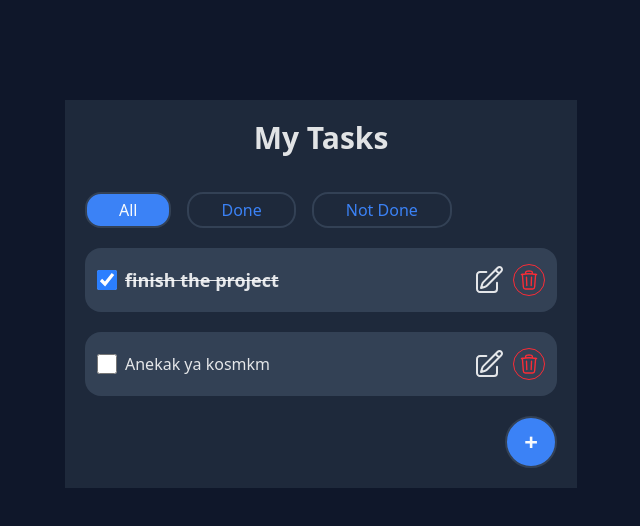
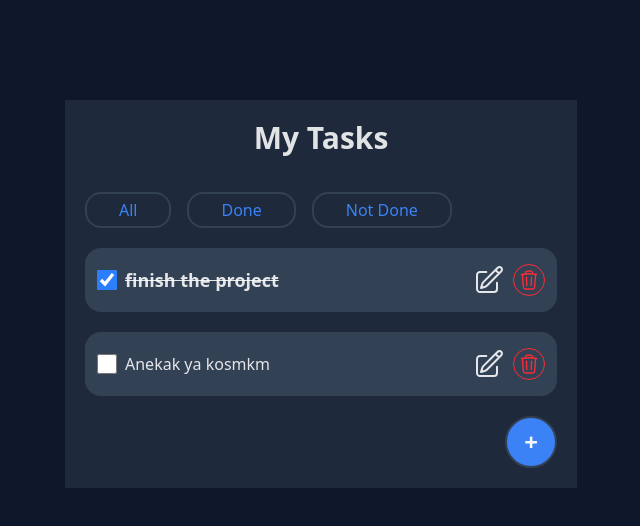
Before and after one commit to MohammedNaderAlGhussin/reactToDoList, a React (Vite) app: page / in a window 1280 px wide. Shown: the top 526 px of the page, without its empty margins (319-959 px from the left). Built offline with nearby package versions, Linux system fonts and the light colour scheme.

Commit message:
handling the active button and updatign the filter state

```diff
--- a/src/components/NavButton.jsx
+++ b/src/components/NavButton.jsx
@@ -1,11 +1,28 @@
-import React from "react";
+import React, { useContext } from "react";
+import { TasksContext } from "../context/TasksContext";
 
 const NavButton = () => {
+  const { filter, setFilter } = useContext(TasksContext);
   return (
     <ul className="flex flex-row gap-4 mt-4">
-      <li className="btn active">All</li>
-      <li className="btn">Done</li>
-      <li className="btn">Not Done</li>
+      <li
+        className={`btn ${filter == "all" ? "active" : ""}`}
+        onClick={() => setFilter("all")}
+      >
+        All
+      </li>
+      <li
+        className={`btn ${filter == "done" ? "active" : ""}`}
+        onClick={() => setFilter("done")}
+      >
+        Done
+      </li>
+      <li
+        className={`btn ${filter == "not done" ? "active" : ""}`}
+        onClick={() => setFilter("not done")}
+      >
+        Not Done
+      </li>
     </ul>
   );
 };
```
